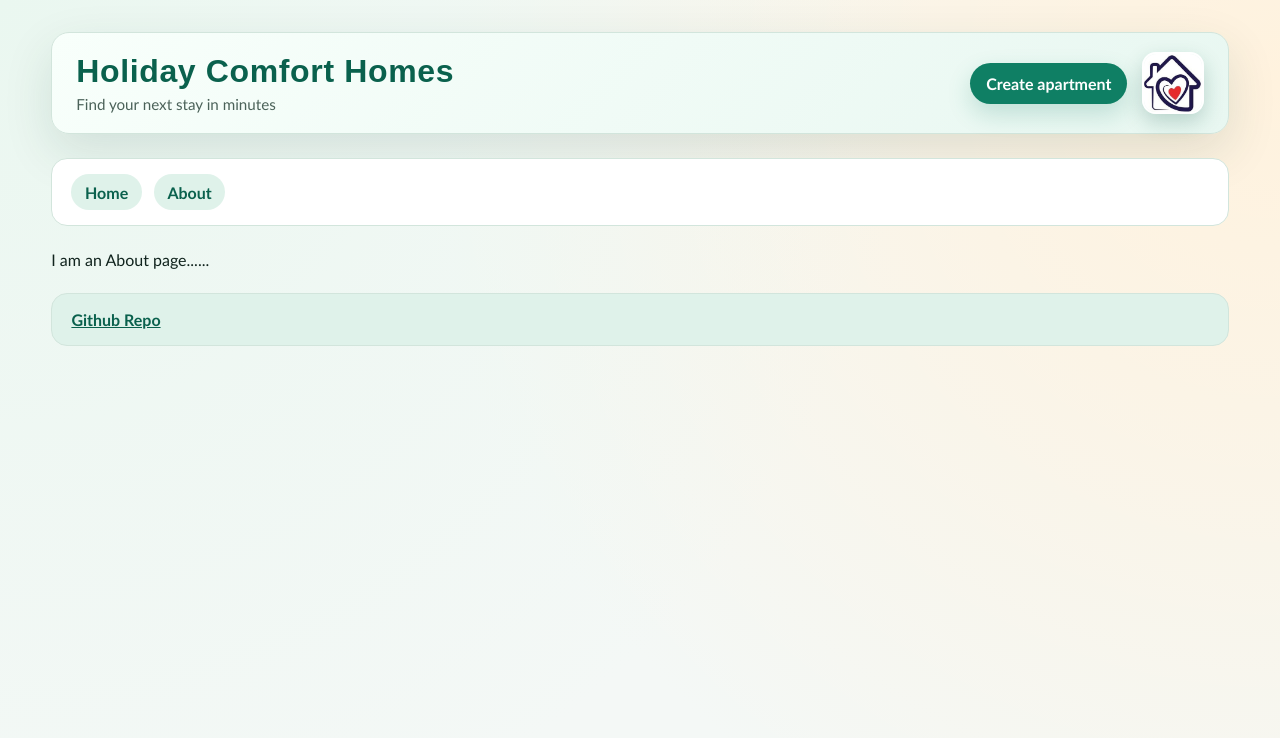
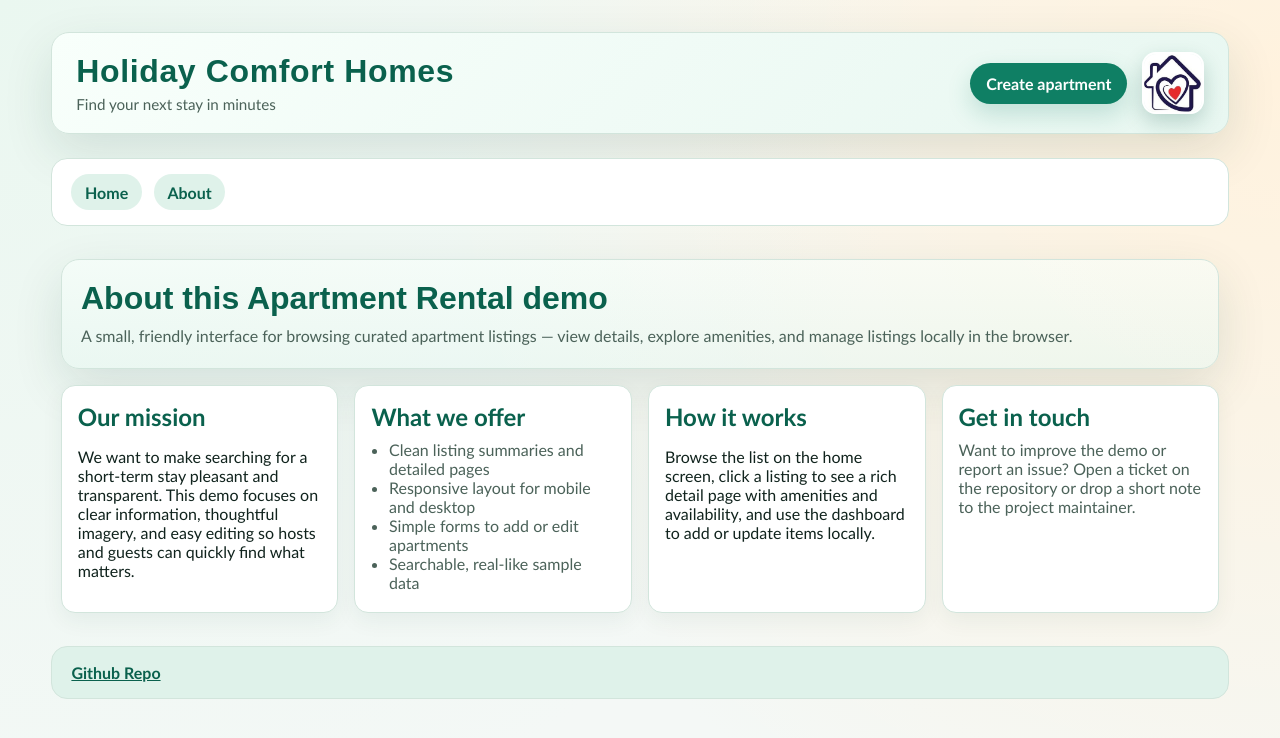
Before and after one commit to Chinonye1/Apartment-Rental, a React (Vite) app: page /about in a window 1280 px wide. Shown: the top 738 px of the page. Built offline with nearby package versions, Linux system fonts and the light colour scheme.

Commit message:
feat: enhance ItemCardSummary and AboutPage with improved layout and styling for better user experience

```diff
--- a/src/components/ItemCardSummary.jsx
+++ b/src/components/ItemCardSummary.jsx
@@ -6,41 +6,48 @@ export function ItemCardSummary(props) {
       {" "}
       {props.ItemDetails.has_availability === true ? (
         <article className="listing-card">
+          <div className="listing-image">
+            <img
+              src={props.ItemDetails.picture_url}
+              alt={props.ItemDetails.name}
+            />
+          </div>
+
+          <div className="listing-body">
             <h2>{props.ItemDetails.name}</h2>
-
-          <img src={props.ItemDetails.picture_url} alt="" />
 
             <h4 className="location">{props.ItemDetails.host_location}</h4>
 
-          <h4>{props.ItemDetails.price}</h4>
-          <h5>
-            Only{props.ItemDetails.host_listings_count} left at this price on
-            Holiday Comfort Homes
-          </h5>
-          <h4>
-            {props.ItemDetails.property_type}- {props.ItemDetails.bedrooms}{" "}
-            bedroom. {props.ItemDetails.bathrooms} bathroom
-          </h4>
-          <h5></h5>
+            <p className="price">{props.ItemDetails.price}</p>
 
-          <h5>Review:{props.ItemDetails.review_scores_value} Star</h5>
+            <p className="meta">
+              {props.ItemDetails.property_type} — {props.ItemDetails.bedrooms}{" "}
+              bd · {props.ItemDetails.bathrooms} ba
+            </p>
 
+            <p className="review">
+              Review: {props.ItemDetails.review_scores_value} ★
+            </p>
+
+            <div className="listing-actions">
               <button
                 className="delete-btn"
                 onClick={() => {
                   props.onDelete(props.ItemDetails.id);
                 }}
               >
-            delete
+                Delete
               </button>
 
               <Link to={`/details/${props.ItemDetails.id}`}>
-            <button>More Details</button>
+                <button className="secondary">More Details</button>
               </Link>
 
               <Link to={`/edit/${props.ItemDetails.id}`}>
-            <button>Edit</button>
+                <button className="secondary">Edit</button>
               </Link>
+            </div>
+          </div>
         </article>
       ) : null}
     </>
--- a/src/index.css
+++ b/src/index.css
@@ -216,19 +216,21 @@ body {
 
 .card {
   display: grid;
-  gap: 1.2rem;
-  grid-template-columns: repeat(auto-fit, minmax(280px, 1fr));
+  gap: 1.25rem;
+  grid-template-columns: repeat(auto-fit, minmax(300px, 1fr));
 }
 
 .listing-card {
   display: grid;
-  gap: 0.8rem;
+  grid-template-columns: 1fr;
+  gap: 0.9rem;
   padding: 1rem;
   border: 1px solid var(--line);
   border-radius: 18px;
   background: var(--bg-soft);
-  box-shadow: 0 10px 30px rgba(15, 88, 68, 0.08);
-  transition: transform 0.25s ease, box-shadow 0.25s ease;
+  box-shadow: 0 10px 28px rgba(15, 88, 68, 0.08);
+  transition: transform 0.18s ease, box-shadow 0.18s ease;
+  align-items: start;
 }
 
 .listing-card:hover {
@@ -236,17 +238,77 @@ body {
   box-shadow: 0 18px 30px rgba(15, 88, 68, 0.16);
 }
 
-.listing-card h2 {
-  margin: 0;
-  font-size: 1.15rem;
-  line-height: 1.3;
+.listing-image img{
+  display: block;
+  width: 100%;
+  height: 240px;
+  object-fit: cover;
+  border-radius: 14px;
 }
 
-.listing-card img {
-  width: 100%;
-  height: 190px;
-  border-radius: 14px;
-  object-fit: cover;
+.listing-body {
+  display: grid;
+  gap: 0.55rem;
+}
+
+/* Reduce button clutter: stack actions on small widths */
+@media (max-width: 520px) {
+  .listing-actions {
+    flex-direction: column;
+    align-items: stretch;
+  }
+
+  .listing-actions .secondary {
+    width: 100%;
+  }
+}
+
+.listing-body h2 {
+  margin: 0 0 0.45rem 0;
+  font-size: 1.05rem;
+  line-height: 1.2;
+}
+
+.listing-body .location {
+  margin: 0 0 0.2rem 0;
+  color: var(--brand-strong);
+  font-weight: 700;
+}
+
+.listing-body .price {
+  margin: 0.15rem 0;
+  font-weight: 800;
+  color: var(--brand-strong);
+}
+
+.listing-body .meta,
+.listing-body .review {
+  margin: 0.2rem 0;
+  color: var(--text-muted);
+  font-size: 0.95rem;
+}
+
+.listing-actions {
+  display: flex;
+  flex-wrap: wrap;
+  gap: 0.5rem;
+  margin-top: 0.35rem;
+}
+
+.listing-actions .secondary{
+  background: transparent;
+  border: 1px solid var(--line);
+  padding: 0.45rem 0.7rem;
+  border-radius: 8px;
+  cursor: pointer;
+}
+
+.listing-actions a {
+  display: inline-flex;
+}
+
+.listing-actions button {
+  white-space: nowrap;
 }
 
 .location {
@@ -359,3 +421,60 @@ h3{
   border-radius: 16px;
 
 }
+
+/* About page styles */
+.about-shell {
+  display: grid;
+  gap: 1rem;
+  padding: 0.6rem;
+}
+
+.about-hero {
+  border: 1px solid var(--line);
+  border-radius: 18px;
+  padding: 1.2rem;
+  background: linear-gradient(180deg, rgba(248,255,251,0.6), rgba(232,247,241,0.6));
+  box-shadow: var(--shadow);
+}
+
+.about-hero h1 {
+  margin: 0 0 0.4rem 0;
+  font-family: "Avenir Next", "Futura", sans-serif;
+  color: var(--brand-strong);
+}
+
+.about-hero .lead {
+  margin: 0;
+  color: var(--text-muted);
+  line-height: 1.6;
+}
+
+.about-grid {
+  display: grid;
+  gap: 1rem;
+  grid-template-columns: repeat(auto-fit, minmax(220px, 1fr));
+}
+
+.about-card {
+  padding: 1rem;
+  border: 1px solid var(--line);
+  border-radius: 14px;
+  background: var(--bg-soft);
+  box-shadow: 0 8px 22px rgba(13, 64, 50, 0.06);
+}
+
+.about-card h2 {
+  margin: 0 0 0.6rem 0;
+  color: var(--brand-strong);
+}
+
+.about-card ul {
+  margin: 0;
+  padding-left: 1.1rem;
+  color: var(--text-muted);
+}
+
+.about-contact p {
+  margin: 0;
+  color: var(--text-muted);
+}
--- a/src/pages/AboutPage.jsx
+++ b/src/pages/AboutPage.jsx
@@ -1,6 +1,55 @@
 export function AboutPage() {
-    return (
-        <>I am an About page......</>
-    )
+  return (
+    <main className="about-shell">
+      <header className="about-hero">
+        <div>
+          <h1>About this Apartment Rental demo</h1>
+          <p className="lead">
+            A small, friendly interface for browsing curated apartment listings
+            — view details, explore amenities, and manage listings locally in
+            the browser.
+          </p>
+        </div>
+      </header>
 
+      <section className="about-grid">
+        <article className="about-card">
+          <h2>Our mission</h2>
+          <p>
+            We want to make searching for a short-term stay pleasant and
+            transparent. This demo focuses on clear information, thoughtful
+            imagery, and easy editing so hosts and guests can quickly find what
+            matters.
+          </p>
+        </article>
+
+        <article className="about-card">
+          <h2>What we offer</h2>
+          <ul>
+            <li>Clean listing summaries and detailed pages</li>
+            <li>Responsive layout for mobile and desktop</li>
+            <li>Simple forms to add or edit apartments</li>
+            <li>Searchable, real-like sample data</li>
+          </ul>
+        </article>
+
+        <article className="about-card">
+          <h2>How it works</h2>
+          <p>
+            Browse the list on the home screen, click a listing to see a rich
+            detail page with amenities and availability, and use the dashboard
+            to add or update items locally.
+          </p>
+        </article>
+
+        <aside className="about-card about-contact">
+          <h2>Get in touch</h2>
+          <p>
+            Want to improve the demo or report an issue? Open a ticket on the
+            repository or drop a short note to the project maintainer.
+          </p>
+        </aside>
+      </section>
+    </main>
+  );
 }
```
Lines whose indentation alone changed are shown as unchanged.
